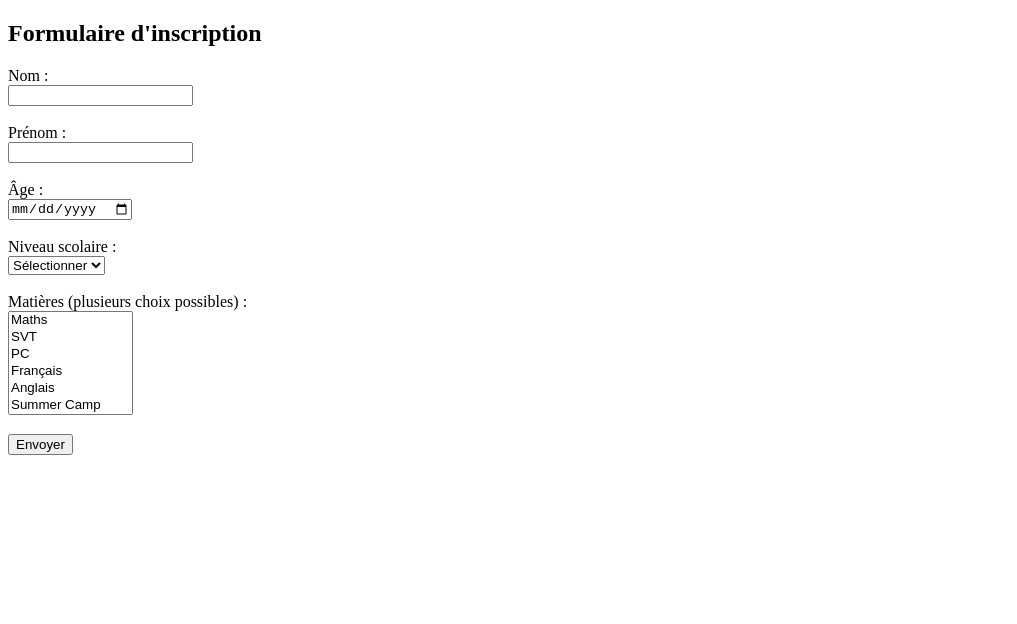
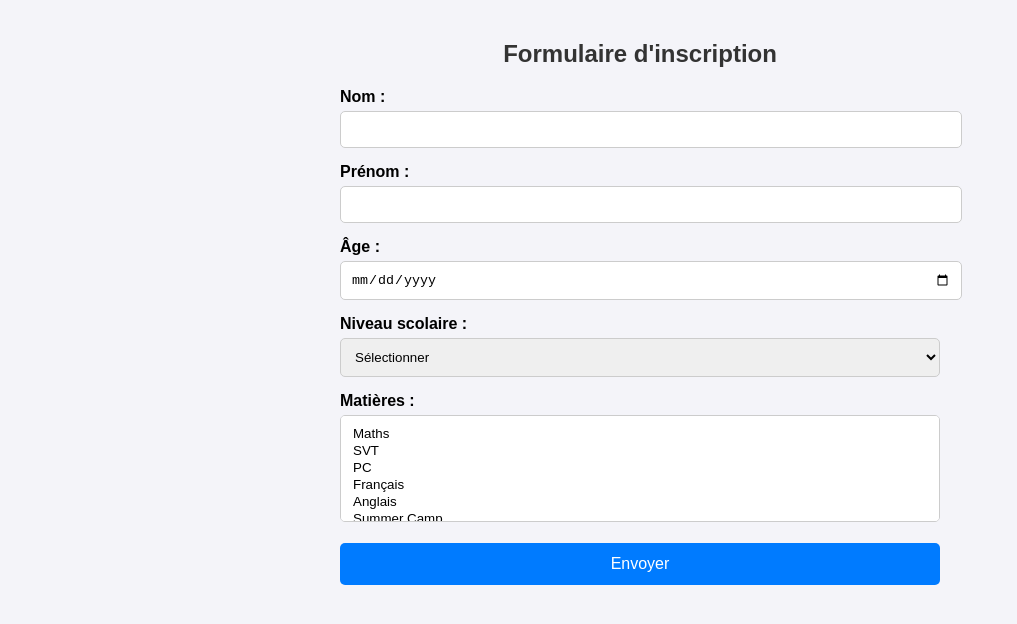
Before and after one commit to leaderscenterofficial/mon-portail, a plain HTML site: page inscription.html in a window 1280 px wide. Shown: the whole page, without its empty margins (0-1017 px from the left). Drawn offline with Linux system fonts and the light colour scheme.

Commit message:
Update inscription.html

```diff
--- a/inscription.html
+++ b/inscription.html
@@ -1,25 +1,76 @@
+
 <!DOCTYPE html>
 <html lang="fr">
 <head>
-  <meta charset="UTF-8" />
-  <title>Inscription - Leaders Center</title>
+  <meta charset="UTF-8">
+  <title>Inscription - Arbre Vivant</title>
+  <style>
+    body {
+      font-family: Arial, sans-serif;
+      background-color: #f4f4f9;
+      padding: 20px;
+      max-width: 600px;
+      margin: auto;
+    }
+
+    h2 {
+      text-align: center;
+      color: #333;
+    }
+
+    label {
+      display: block;
+      margin-top: 15px;
+      font-weight: bold;
+    }
+
+    input, select {
+      width: 100%;
+      padding: 10px;
+      margin-top: 5px;
+      border-radius: 5px;
+      border: 1px solid #ccc;
+    }
+
+    button {
+      margin-top: 20px;
+      padding: 12px;
+      background-color: #007bff;
+      color: white;
+      border: none;
+      border-radius: 5px;
+      cursor: pointer;
+      width: 100%;
+      font-size: 1em;
+    }
+
+    button:hover {
+      background-color: #0056b3;
+    }
+
+    .message {
+      margin-top: 20px;
+      text-align: center;
+      font-weight: bold;
+    }
+  </style>
 </head>
 <body>
   <h2>Formulaire d'inscription</h2>
   <form id="inscriptionForm">
-    <label>Nom :<br>
+    <label>Nom :
       <input type="text" name="nom" required>
-    </label><br><br>
+    </label>
 
-    <label>Prénom :<br>
+    <label>Prénom :
       <input type="text" name="prenom" required>
-    </label><br><br>
+    </label>
 
-    <label>Âge :<br>
+    <label>Âge :
       <input type="date" name="age" required>
-    </label><br><br>
+    </label>
 
-    <label>Niveau scolaire :<br>
+    <label>Niveau scolaire :
       <select name="niveau" required>
         <option value="">Sélectionner</option>
         <option>1AP</option>
@@ -39,10 +90,10 @@
         <option>Free</option>
         <option>Autre</option>
       </select>
-    </label><br><br>
+    </label>
 
-    <label>Matières (plusieurs choix possibles) :<br>
-      <select name="matieres" multiple size="6" required>
+    <label>Matières :
+      <select name="matieres" multiple size="5" required>
         <option>Maths</option>
         <option>SVT</option>
         <option>PC</option>
@@ -57,10 +108,10 @@
         <option>Concours Etu-sup</option>
         <option>Calcul mental</option>
       </select>
-    </label><br><br>
+    </label>
 
     <button type="submit">Envoyer</button>
-    <div id="message"></div>
+    <div class="message" id="message"></div>
   </form>
 
   <script>
@@ -71,7 +122,8 @@
       const formData = new FormData(form);
       const params = new URLSearchParams(formData);
 
-      fetch("https://script.google.com/macros/s/AKfycbzTKd0eSzSQzBmeKNhCe4Cfxq2e75ArfJY6tIl0hes-1TWFcN15jBd86RSHksU5afMjUA/exec", {
+      fetch("https://script.google.com/macros/s/AKfycbzTKd0eSzSQzBmeKNhCe4Cfxq2e75ArfJY6tIl0hes-1TWFcN15jBd86RSHksU5afMjUA/exec
+", {
         method: "POST",
         headers: {
           "Content-Type": "application/x-www-form-urlencoded"
```
